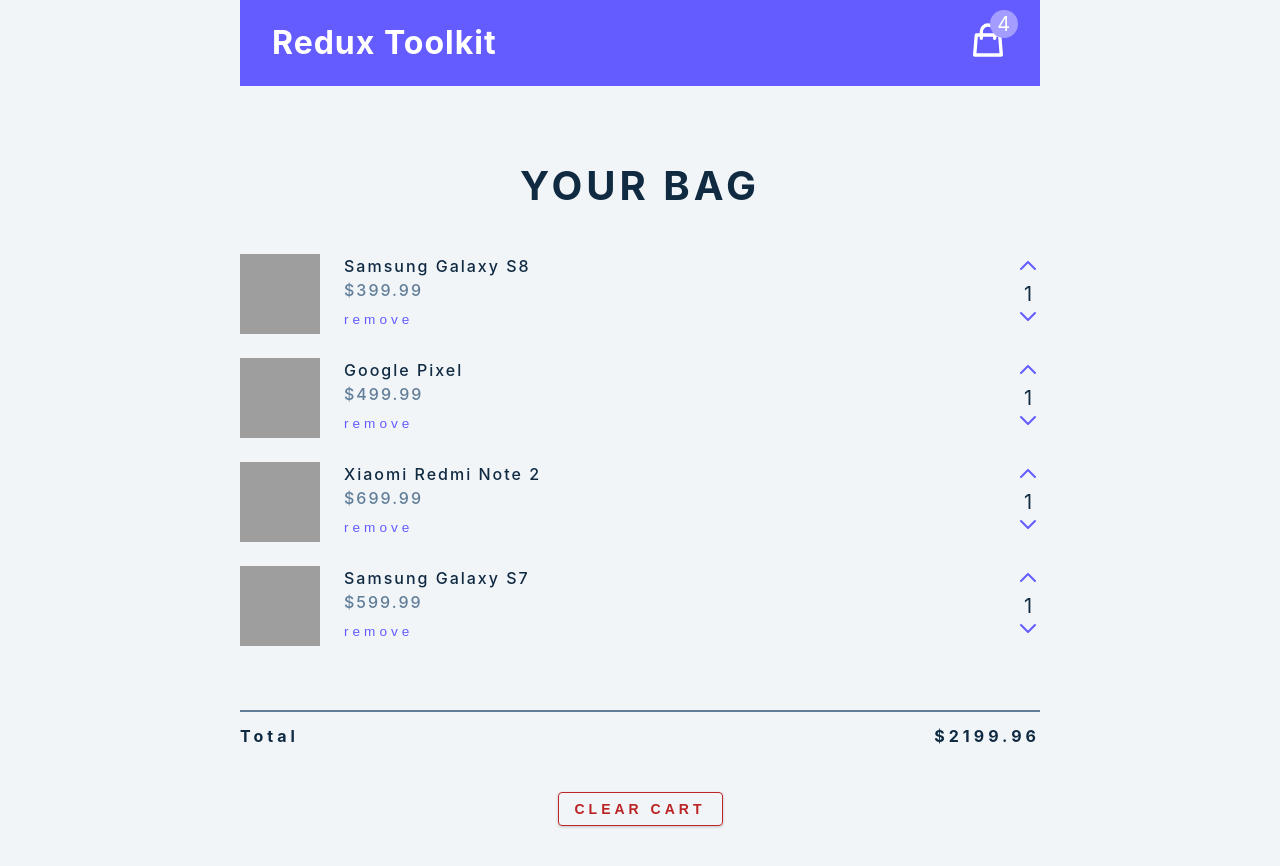
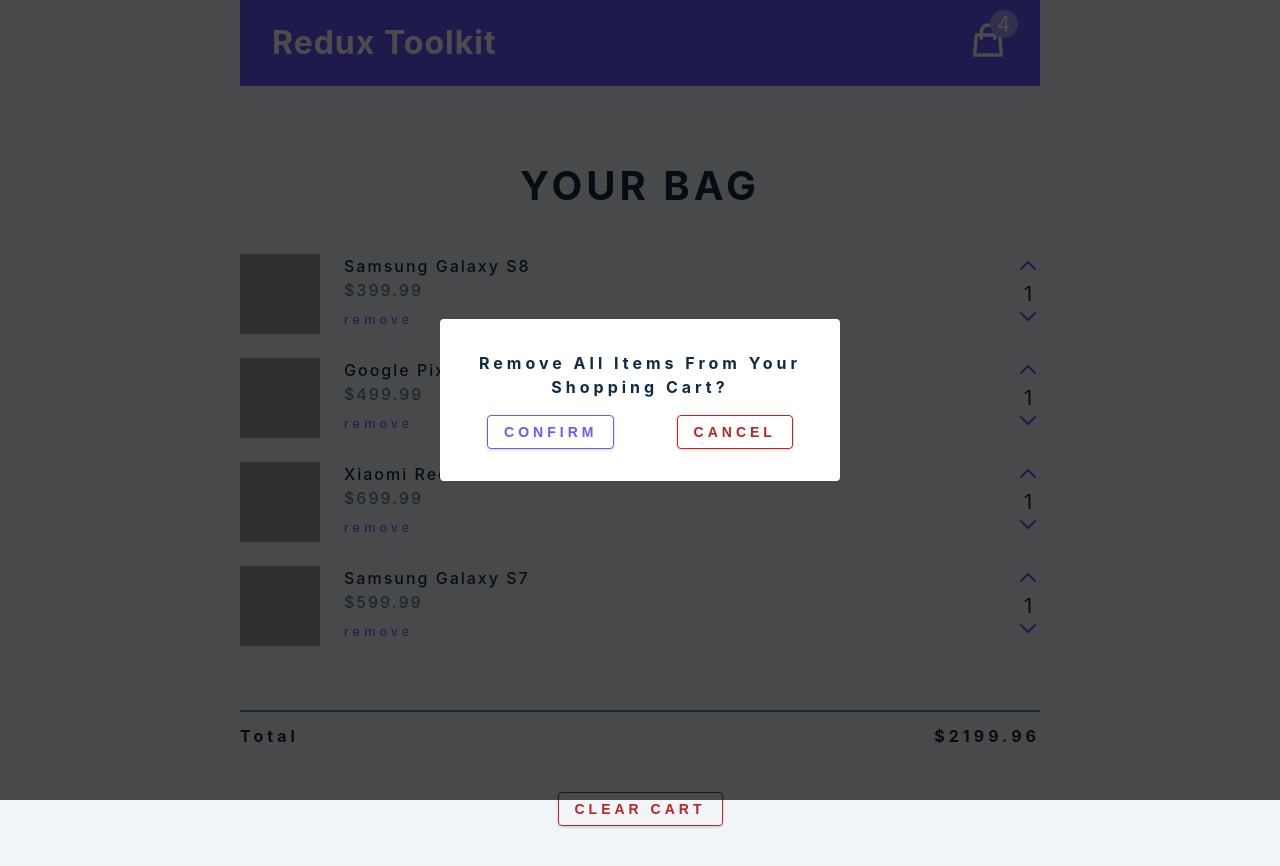
Before and after one commit to CodeSevenic/React-Redux-Toolkit, a React (Create React App) app: page / in a window 1280 px wide. Built offline with nearby package versions, Linux system fonts and the light colour scheme; grey boxes are pictures that could not be loaded.

Commit message:
React Redux Code Update

```diff
--- a/src/App.js
+++ b/src/App.js
@@ -3,6 +3,7 @@
 import { calculateTotals } from './features/cart/cartSlice';
 import { useDispatch, useSelector } from 'react-redux';
 import { useEffect } from 'react';
+import Modal from './components/Modal';
 
 function App() {
   const { cartItems } = useSelector((state) => state.cart);
@@ -13,6 +14,7 @@
   }, [cartItems]);
   return (
     <main>
+      <Modal />
       <Navbar />
       <CartContainer />
     </main>
--- /dev/null
+++ b/src/components/Modal.js
@@ -0,0 +1,21 @@
+import React from 'react';
+
+const Modal = () => {
+  return (
+    <aside className="modal-container">
+      <div className="modal">
+        <h4>remove all items from your shopping cart?</h4>
+        <div className="btn-container">
+          <button type="button" className="btn confirm-btn">
+            confirm
+          </button>
+          <button type="button" className="btn clear-btn">
+            cancel
+          </button>
+        </div>
+      </div>
+    </aside>
+  );
+};
+
+export default Modal;
```
